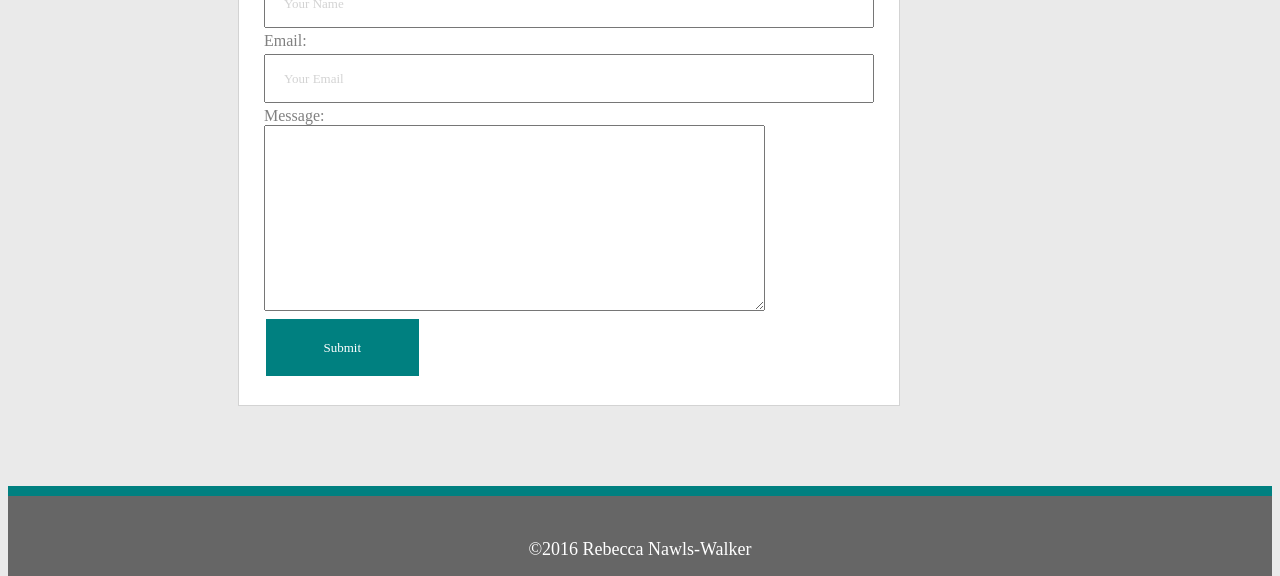
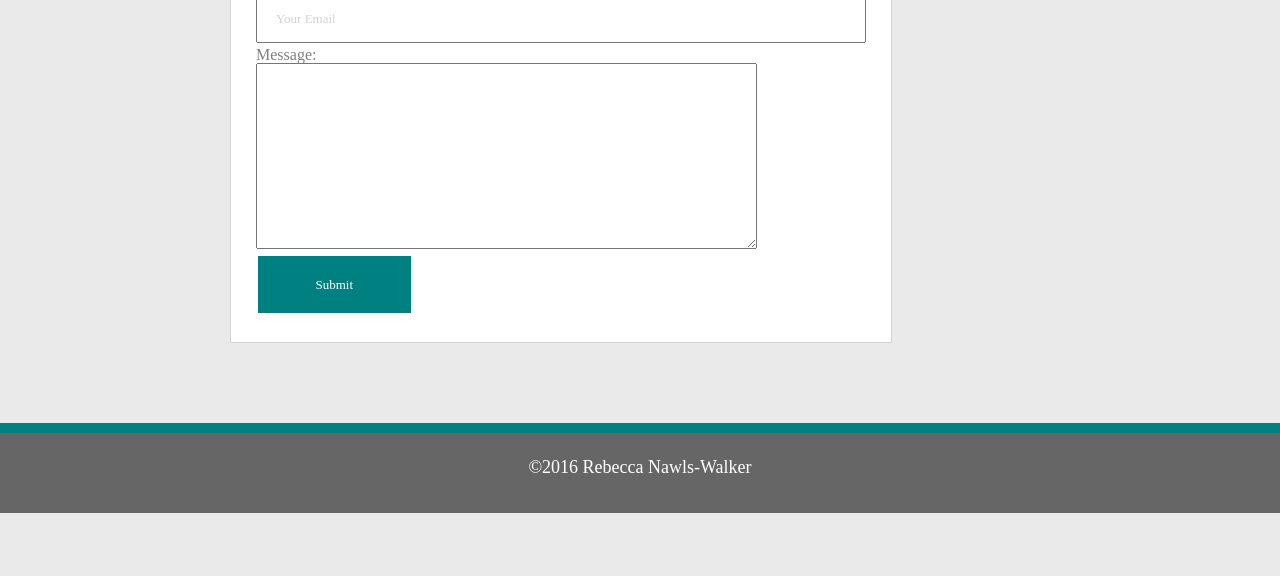
Before and after one commit to rnawlswalker/Basic-Portfolio, a plain HTML site: page contact.html in a window 1280 px wide. Shown: the part 301-877 px from the top of the page. After the commit the page ends 814 px from the top, so only its background shows below. Drawn offline with Linux system fonts and the light colour scheme.

Commit message:
okay big lie this is the actual final

```diff
--- a/contact.html
+++ b/contact.html
@@ -6,6 +6,7 @@
 <head>
 	<title>Portfolio Bio</title>
 
+	<link rel="stylesheet" type="text/css" href="assets/css/reset.css">
 	<link rel="stylesheet" type="text/css" href="assets/css/style.css">
 
 </head>
```
Also changed, not shown: index.html (+1 -0 lines), portfolio.html (+1 -0 lines).
